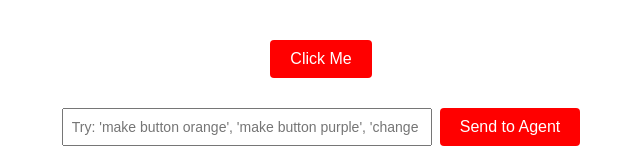
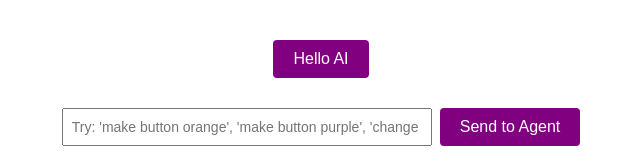
Before and after one commit to Arushi1088/coder, a plain HTML site: page index.html in a window 1280 px wide. Shown: the whole page, without its empty margins (319-959 px from the left). Drawn offline with Linux system fonts and the light colour scheme.

Commit message:
Agent: Make the button purple and change text to Hello AI

```diff
--- a/index.html
+++ b/index.html
@@ -6,7 +6,7 @@
   <title>Agent-Driven Button Fixer</title>
   <style>
     .blue-button {
-      background-color: #FF0000;
+      background-color: #800080;
       color: #FFF;
       border: none;
       padding: 10px 20px;
@@ -40,7 +40,7 @@
   </style>
 </head>
 <body>
-  <button class="blue-button" id="action-btn">Click Me</button>
+  <button class="blue-button" id="action-btn">Hello AI</button>
 
   <div style="margin-top: 30px; display: flex; gap: 8px;">
     <input
```
